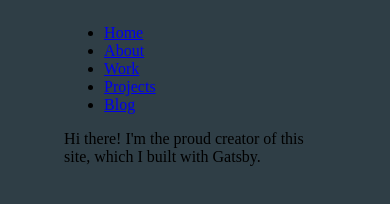
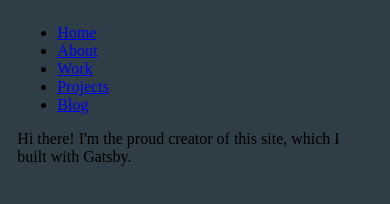
Before and after one commit to anenger/my-portfolio, a Gatsby site: page /about in a window 390 px wide. Built offline with nearby package versions, Linux system fonts and the light colour scheme; Gatsby itself is replaced by a stand-in of ours.

Commit message:
Another media query

```diff
--- a/src/components/layout.module.css
+++ b/src/components/layout.module.css
@@ -20,6 +20,12 @@ body {
 .container {
   margin: 0 auto;
   max-width: 70%;
+}
+
+@media (max-width: 1000px) {
+  .container {
+    max-width: 95%;
+  }
 }
 
 .nav-links {
```
